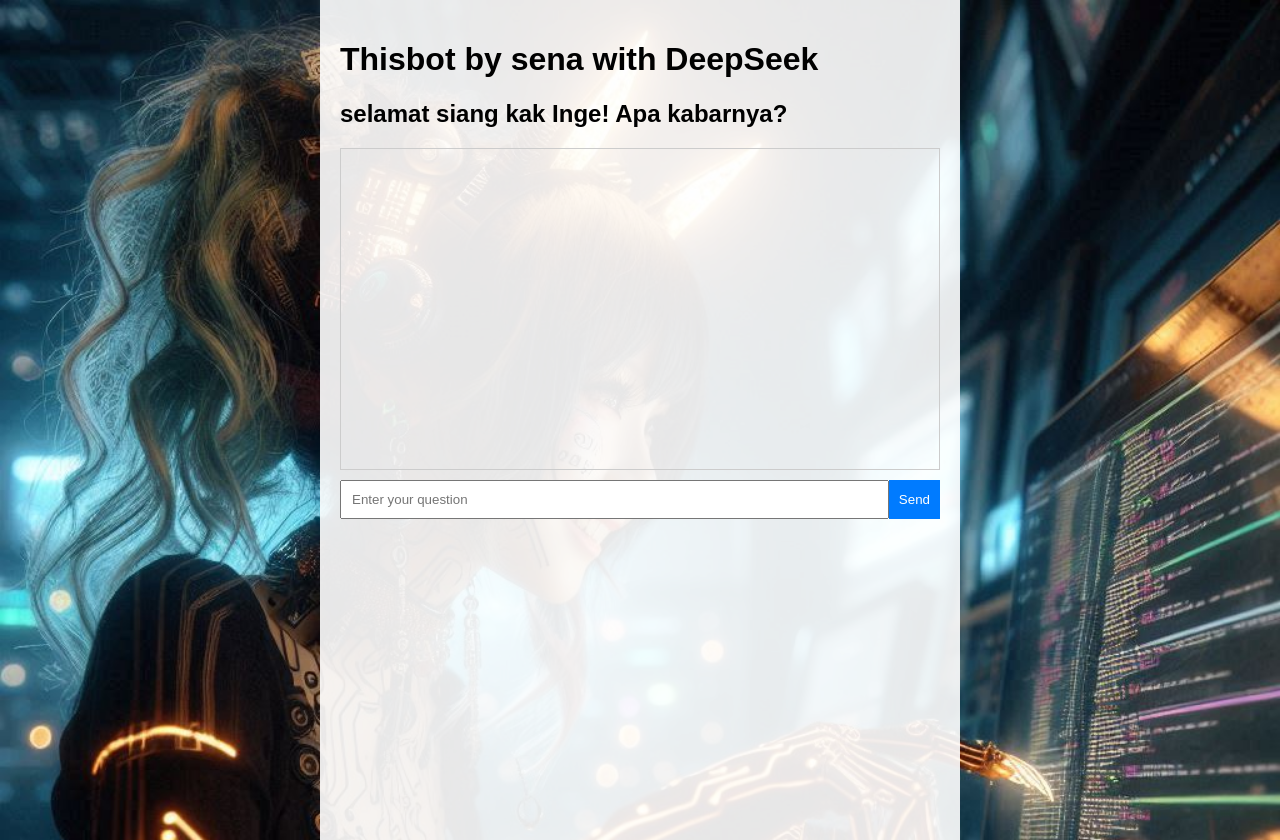
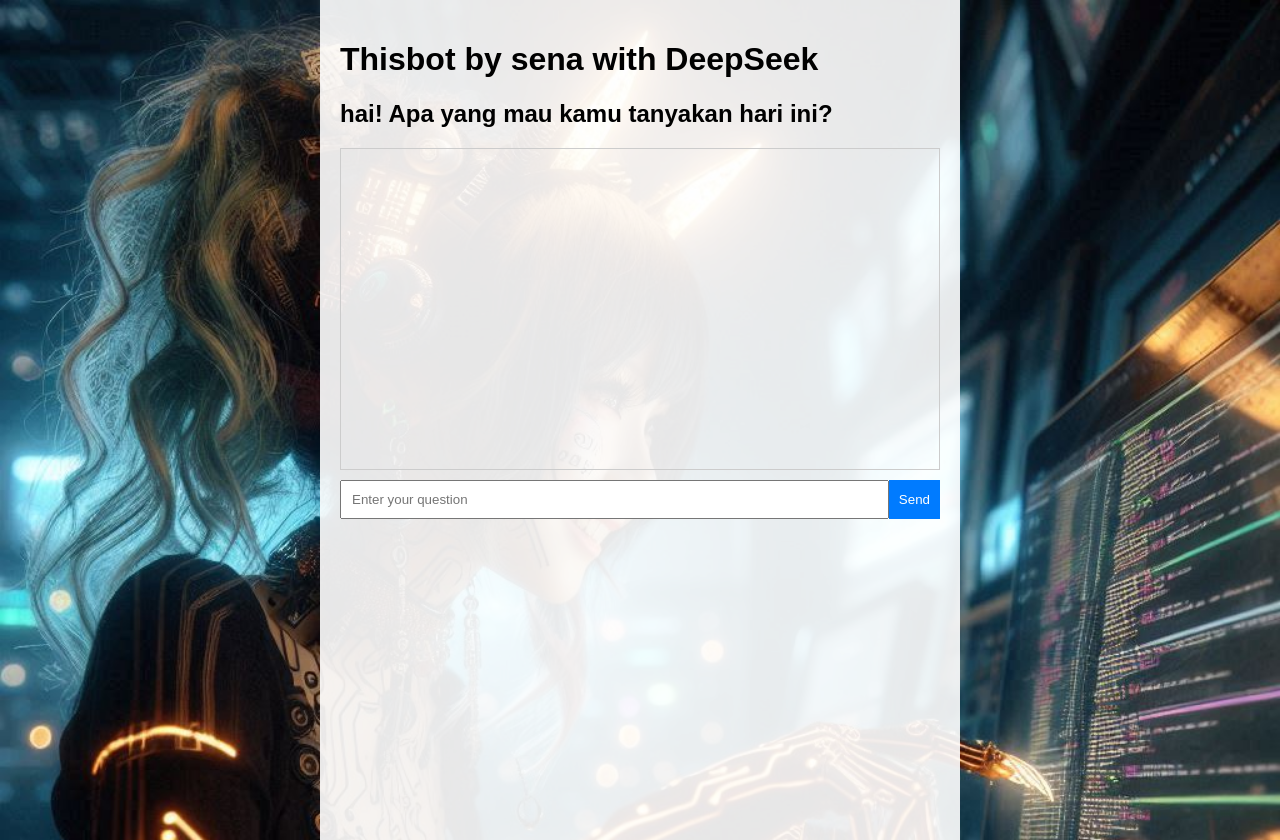
Before and after one commit to sena168/thischatbot, a website: page index.html in a window 1280 px wide. Drawn offline with Linux system fonts and the light colour scheme.

Commit message:
Update greeting message in index.html

```diff
--- a/index.html
+++ b/index.html
@@ -69,7 +69,7 @@
   </head>
   <body>
     <h1>Thisbot by sena with DeepSeek</h1>
-    <h2>selamat siang kak Inge! Apa kabarnya?</h2>
+    <h2>hai! Apa yang mau kamu tanyakan hari ini?</h2>
     <div id="chat"></div>
     <div id="input-container">
       <input type="text" id="question" placeholder="Enter your question" />
```
